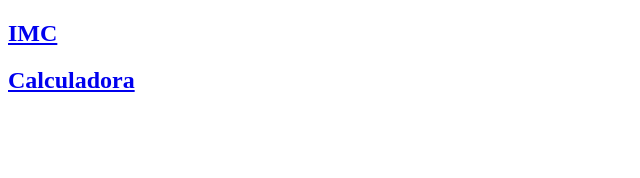
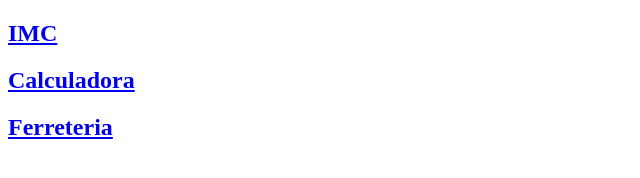
Before and after one commit to rosbe6/rosbe6.github.io, a plain HTML site: page index.html in a window 1280 px wide. Shown: the whole page, without its empty margins (0-640 px from the left). Drawn offline with Linux system fonts and the light colour scheme.

Commit message:
Update index.html

```diff
--- a/index.html
+++ b/index.html
@@ -8,5 +8,6 @@
 <body>
     <h2><a href="IMC/index.html">IMC</a></h2>
     <h2><a href="Proyecto calculadora/index.html">Calculadora</a></h2>
+    <h2><a href="dist/index.html">Ferreteria</a></h2>
 </body>
 </html>
```
